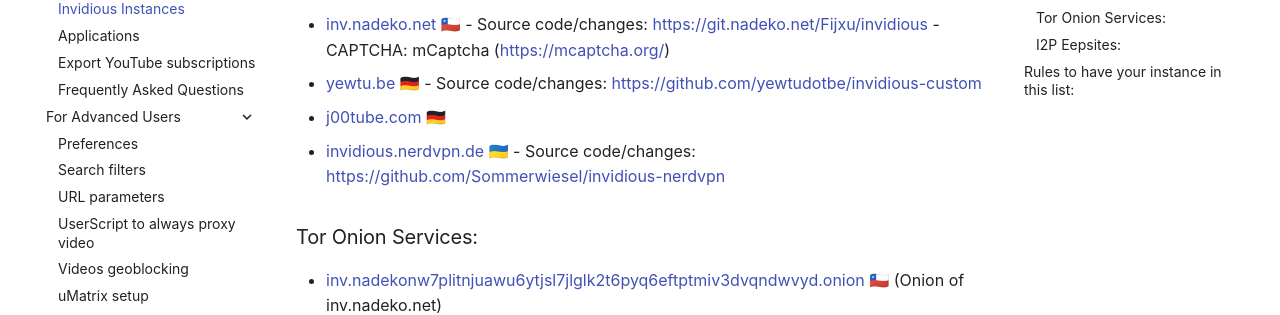
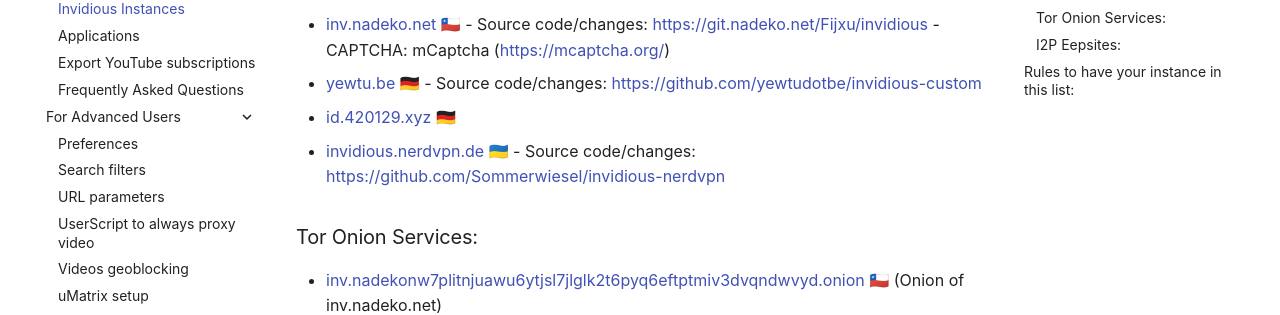
Before and after one commit to iv-org/documentation, an MkDocs documentation site: the page built from docs/instances.md, in a window 1280 px wide and 900 px high, scrolled down 342 px. Shown: the part 153-468 px from the top of the window. Built offline with MkDocs 1.6.1 and Material for MkDocs 9.7.7, drawn with Linux system fonts in a browser that asks for light colours; comment, search, counter and statistics services are not loaded.

Commit message:
switch back to name id.420129.xyz

```diff
--- a/docs/instances.md
+++ b/docs/instances.md
@@ -12,7 +12,7 @@
 
 * [inv.nadeko.net](https://inv.nadeko.net) 🇨🇱 - Source code/changes: https://git.nadeko.net/Fijxu/invidious - CAPTCHA: mCaptcha (https://mcaptcha.org/)
 * [yewtu.be](https://yewtu.be) 🇩🇪 - Source code/changes: https://github.com/yewtudotbe/invidious-custom
-* [j00tube.com](https://j00tube.com) 🇩🇪
+* [id.420129.xyz](https://id.420129.xyz) 🇩🇪
 * [invidious.nerdvpn.de](https://invidious.nerdvpn.de) 🇺🇦 - Source code/changes: https://github.com/Sommerwiesel/invidious-nerdvpn
 
 ### Tor Onion Services:
```
